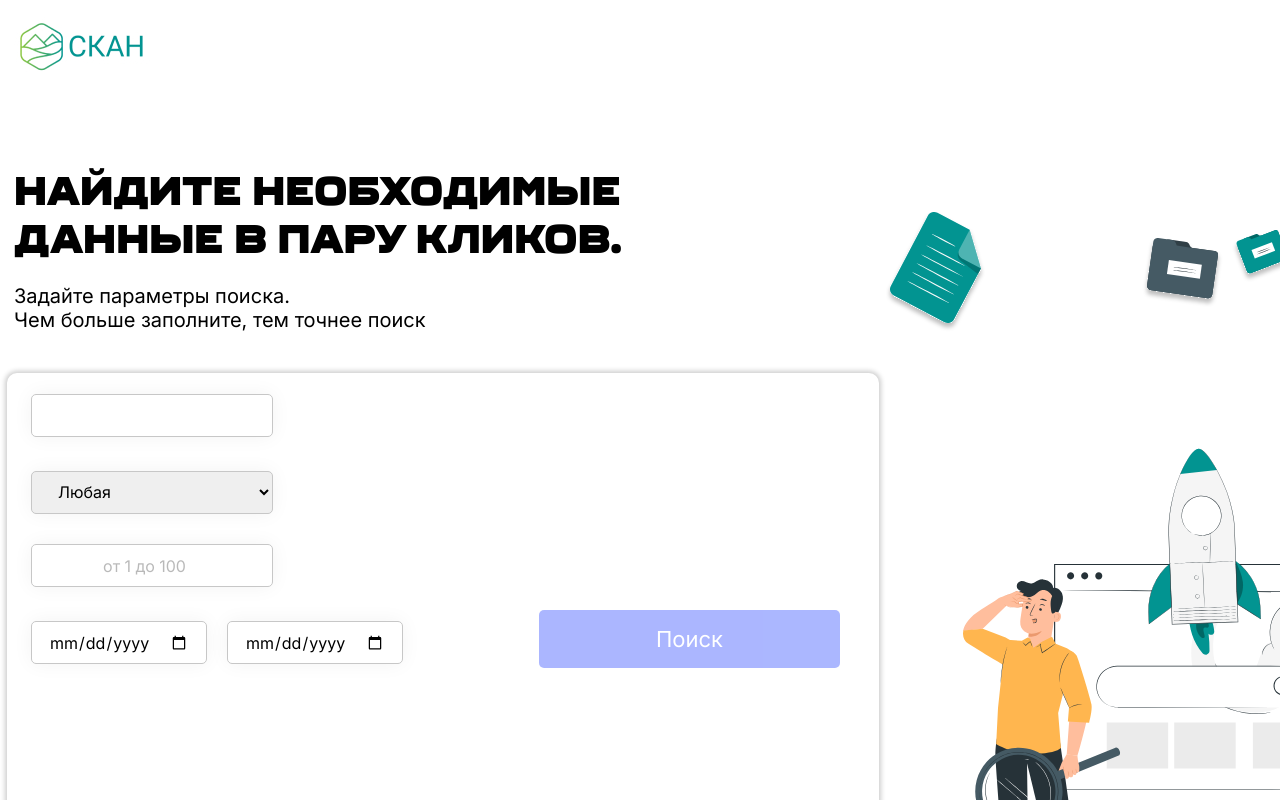
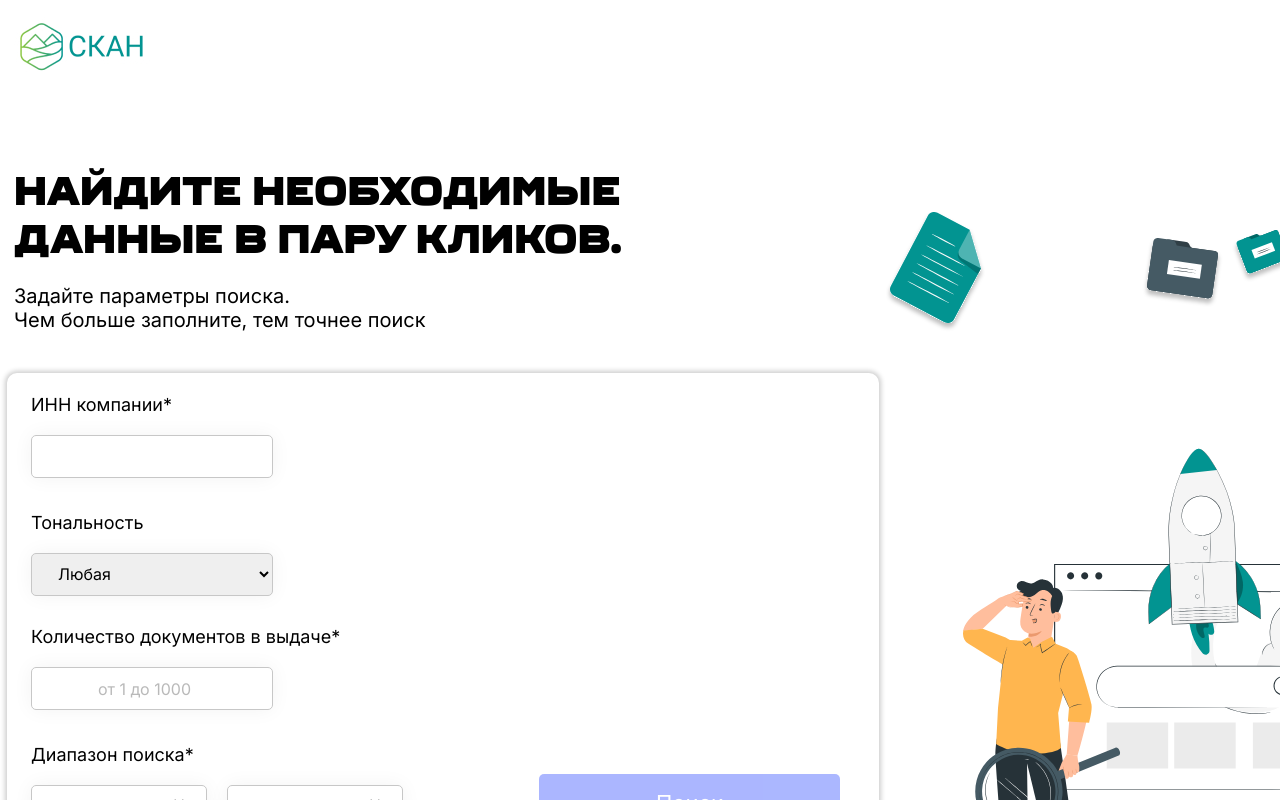
Before and after one commit to Ararat-M/SCAN, a React app: page /search in a window 1280 px wide. Shown: the top 800 px of the page. Built offline with nearby package versions, Linux system fonts and the light colour scheme.

Commit message:
updated hooks

```diff
--- a/src/components/Auth/AuthForm/authForm.module.scss
+++ b/src/components/Auth/AuthForm/authForm.module.scss
@@ -20,6 +20,10 @@
 
 .label:last-of-type {
   margin-bottom: 30px;
+}
+
+.input {
+  height: 43px;
 }
 
 .submit-btn {
--- a/src/components/Search/SearchForm/SearchForm.tsx
+++ b/src/components/Search/SearchForm/SearchForm.tsx
@@ -6,94 +6,103 @@ import { useValueValidation } from "shared/hooks/useValueValidation";
 import { classNames } from "shared/lib/classNames";
 import { useDateValidation } from "shared/hooks/useDateValidation";
 import { useNavigate } from "react-router";
+import { Label } from "shared/ui/Lable";
+import { useInput } from "shared/hooks/useInput";
+import { useDateInput } from "shared/hooks/useDateInput";
 
 export function SearchForm() {
   const navigate = useNavigate();
 
-  const [innValue, setInnValue] = useState("");
-  const [tonalityValue, setTonalityValue] = useState("any");
-  const [quantityValue, setQuantityValue] = useState("");
-  const [startDateValue, setStartDateValue] = useState("");
-  const [endDateValue, setEndDateValue] = useState("");
+  const [innInput] = useInput("", { required: true });
+  const [quantityInput] = useInput("", { required: true, minValue: 1, maxValue: 1000 });
+  const [tonalityInput] = useInput("any");
 
-  const [innIsError, innErrorMsg] = useValueValidation(innValue, {
-    required: true,
-    correctPhoneNumber: true
-  });
-  const [quantityIsError, quantityErrorMsg] = useValueValidation(quantityValue, {
-    required: true,
-    minValue: 1,
-    maxValue: 1000
-  });
+  const [startDateInput] = useDateInput("", { required: true });
+  const [endDateInput] = useDateInput("", { required: true });
 
-  const [startDateValueIsError, startDateValueErrorMsg] = useDateValidation(new Date(startDateValue), {
-    required: true,
-    maxDate: new Date(endDateValue)
-  });
-  const [endDateValueIsError, endDateValueErrorMsg] = useDateValidation(new Date(endDateValue), {
-    required: true,
-    minDate: new Date(startDateValue)
-  });
-
-  const dateNotCorrect = +new Date(startDateValue) > +new Date(endDateValue);
-  const formNotCorrect =  innIsError || quantityIsError || dateNotCorrect || startDateValueIsError || endDateValueIsError;
+  const dateNotCorrect = +startDateInput.date > +endDateInput.date;
+  const formNotCorrect =  innInput.isError || innInput.isError || endDateInput.isError || startDateInput.isError;
 
   function redirectToResult() {
-    navigate(`/result?inn=${innValue}&tonality=${tonalityValue}&quantity=${quantityValue}`)
+    navigate(`/result?inn=${innInput.value}&tonality=${tonalityInput.value}&quantity=${quantityInput.value}`)
   }
 
   return (
     <form className={classes.form}>
       <div className={classes["input-field"]}>
+        <Label id="inn" text="ИНН компании" required isError={innInput.isError && innInput.wasUsed}>
           <Input
             className={classes.input}
             required
             id="inn"
             type="text"
-          value={innValue}
-          setValue={setInnValue}
-          isError={innIsError}
-          errorMsg={innErrorMsg}
+            value={innInput.value}
+            setValue={innInput.setValue}
+            wasUsed={innInput.wasUsed}
+            setWasUsed={innInput.setWasUsed}
+            isError={innInput.isError}
+            errorMsg={innInput.errorMsg}
           />
+        </Label>
 
-        <select className={classNames(classes.input, [classes["input-select"]])} value={tonalityValue} onChange={(e) => setTonalityValue(e.currentTarget.value)}>
+        <Label id="tonality" text="Тональность">
+          <select id="tonality"
+            className={classNames(classes.input, [classes["input-select"]])}
+            value={tonalityInput.value}
+            onChange={(e) => tonalityInput.setValue(e.currentTarget.value)}
+          >
             <option disabled>Выберите тональность</option>
             <option value="any">Любая</option>
           </select>
+        </Label>
 
+        <Label id="quantity" text="Количество документов в выдаче" required isError={quantityInput.isError && quantityInput.wasUsed}>
           <Input
             className={classNames(classes.input, [classes["input-quantity"]])}
             required
             id="quantity"
             type="number"
-          value={quantityValue}
-          setValue={setQuantityValue}
-          isError={quantityIsError}
-          errorMsg={quantityErrorMsg}
-          placeholder="от 1 до 100"
+            placeholder="от 1 до 1000"
+            value={quantityInput.value}
+            setValue={quantityInput.setValue}
+            wasUsed={quantityInput.wasUsed}
+            setWasUsed={quantityInput.setWasUsed}
+            isError={quantityInput.isError}
+            errorMsg={quantityInput.errorMsg}
           />
+        </Label>
 
+        <Label
+          text="Диапазон поиска"
+          required
+          isError={(startDateInput.isError && startDateInput.wasUsed) || (endDateInput.isError && endDateInput.wasUsed)}
+        >
           <div className={classes["input-date-field"]}>
             <Input
               className={classNames(classes.input, [classes["input-date"]])}
               type="date"
-            value={startDateValue}
-            setValue={setStartDateValue}
-            isError={startDateValueIsError}
-            errorMsg={startDateValueErrorMsg}
+              value={startDateInput.value}
+              setValue={startDateInput.setValue}
+              wasUsed={startDateInput.wasUsed}
+              setWasUsed={startDateInput.setWasUsed}
+              isError={startDateInput.isError || dateNotCorrect}
+              errorMsg={startDateInput.errorMsg}
             />
 
             <Input
               className={classNames(classes.input, [classes["input-date"]])}
               type="date"
-            value={endDateValue}
-            setValue={setEndDateValue}
-            isError={endDateValueIsError}
-            errorMsg={endDateValueErrorMsg}
+              value={endDateInput.value}
+              setValue={endDateInput.setValue}
+              wasUsed={endDateInput.wasUsed}
+              setWasUsed={endDateInput.setWasUsed}
+              isError={endDateInput.isError || dateNotCorrect}
+              errorMsg={endDateInput.errorMsg}
             />
 
             {dateNotCorrect && <span>Введите корректные данные</span>}
           </div>
+        </Label>
       </div>
 
       <div className={classes["checkbox-field"]}>
--- /dev/null
+++ b/src/shared/hooks/useDateInput.ts
@@ -0,0 +1,21 @@
+import { useState } from "react"
+import { type DateValidation, useDateValidation } from "./useDateValidation";
+
+export function useDateInput(
+  initilaValue = "",
+  validations: DateValidation = {}
+  ) {
+  const [value, setValue] = useState(initilaValue);
+  const [wasUsed, setWasUsed] = useState(false);
+  const [isError, errorMsg] = useDateValidation(new Date(value), validations);
+
+  return [{
+    value,
+    setValue,
+    isError,
+    errorMsg,
+    wasUsed,
+    setWasUsed,
+    date: new Date(value)
+  }]
+}
--- a/src/shared/hooks/useDateValidation.ts
+++ b/src/shared/hooks/useDateValidation.ts
@@ -9,8 +9,6 @@ export interface DateValidation {
 export function useDateValidation(Date: Date, validations: DateValidation) {
   const [isError, setIsError] = useState(false);
   const [errorMsg, setErrorMsg] = useState("");
-  const [date, setDate] = useState(Date);
-
 
   const requaired = validations.required && Date.toString() === "Invalid Date";
   const minDate = validations.minDate && (Date < validations.minDate);
@@ -25,17 +23,16 @@ export function useDateValidation(Date: Date, validations: DateValidation) {
 
     if (minDate) {
       setIsError(true)
-      setErrorMsg("")
       return
     }
 
     if (maxDate) {
       setIsError(true)
-      setErrorMsg("")
       return
     }
 
     setIsError(false)
+    setErrorMsg("")
   }, [Date])
 
   return [
--- /dev/null
+++ b/src/shared/hooks/useInput.ts
@@ -0,0 +1,20 @@
+import { useState } from "react"
+import { type ValueValidation, useValueValidation } from "./useValueValidation";
+
+export function useInput(
+  initilaValue = "",
+  validations: ValueValidation = {}
+  ) {
+  const [value, setValue] = useState(initilaValue);
+  const [wasUsed, setWasUsed] = useState(false);
+  const [isError, errorMsg] = useValueValidation(value, validations);
+
+  return [{
+    value,
+    setValue,
+    isError,
+    errorMsg,
+    wasUsed,
+    setWasUsed
+  }]
+}
--- a/src/shared/ui/Input/Input.tsx
+++ b/src/shared/ui/Input/Input.tsx
@@ -1,7 +1,6 @@
 import { Dispatch, SetStateAction, type InputHTMLAttributes, useState, useEffect } from "react";
 import classes from "./input.module.scss";
 import { classNames } from "shared/lib/classNames";
-import { type ValueValidation } from "shared/hooks/useValueValidation";
 
 type InputType =
         | "date"
@@ -22,23 +21,25 @@ type InputType =
 export interface InputProps extends InputHTMLAttributes<HTMLInputElement> {
   value: string;
   setValue: Dispatch<SetStateAction<string>>;
+  wasUsed: boolean;
+  setWasUsed: Dispatch<SetStateAction<boolean>>;
   type?: InputType;
-  validations?: ValueValidation;
   isError?: boolean;
   errorMsg?: string;
+  fluid?: boolean;
 }
 
 export function Input({
   value,
   setValue,
-  validations,
+  wasUsed,
+  setWasUsed,
   isError = false,
   errorMsg,
   type="text",
+  fluid,
   ...props
 }: InputProps) {
-  const [wasUsed, setWasUsed] = useState(false);
-
   const additionalCls = [props.className || ""]
   const mods = {[classes.error]: isError && wasUsed}
 
@@ -53,8 +54,9 @@ export function Input({
   }, [value, type])
 
   return (
-    <div className={classes["input-wrapper"]}>
+    <div style={fluid ? { width: "100%" } : { }} className={classes["input-wrapper"]}>
       <input
+        style={fluid ? { width: "100%" } : { }}
         {...props}
         type={type}
         value={value}
--- /dev/null
+++ b/src/shared/ui/Lable/Label.tsx
@@ -0,0 +1,21 @@
+import { type ReactNode } from "react";
+import classes from "./label.module.scss";
+
+interface LabelProps {
+  children: ReactNode;
+  text: string;
+  required?: boolean;
+  id?: string;
+  isError?: boolean;
+}
+
+export function Label({children, text, required, id, isError}: LabelProps) {
+  return (
+    <label htmlFor={id} >
+      <span className={classes["label-text"]}>
+        {text}{required && <span className={isError ? classes["label-error-mark"] : ""}>*</span>}
+      </span>
+      {children}
+    </label>
+  );
+}
--- /dev/null
+++ b/src/shared/ui/Lable/index.ts
@@ -0,0 +1 @@
+export { Label } from "./Label"
--- /dev/null
+++ b/src/shared/ui/Lable/label.module.scss
@@ -0,0 +1,9 @@
+.label-text {
+  display: block;
+  font-size: 18px;
+  margin-bottom: 20px;
+}
+
+.label-error-mark {
+  color: rgb(255 89 89);
+}
--- a/src/styles/normalize.scss
+++ b/src/styles/normalize.scss
@@ -14,6 +14,7 @@ a {
 }
 
 button {
+  padding: 0.3rem 0.7rem;
   border: none;
   background: none;
   cursor: pointer;
```
Also changed, not shown: src/components/Auth/AuthForm/AuthForm.tsx (+20 -22 lines). Lines whose indentation alone changed are shown as unchanged.
